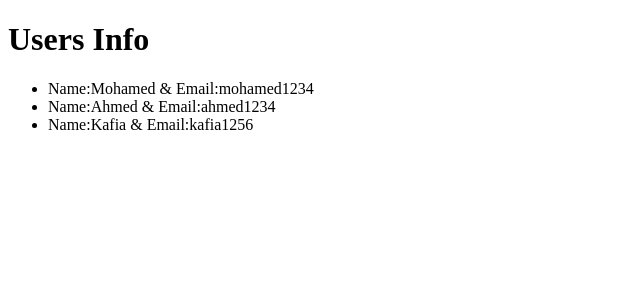
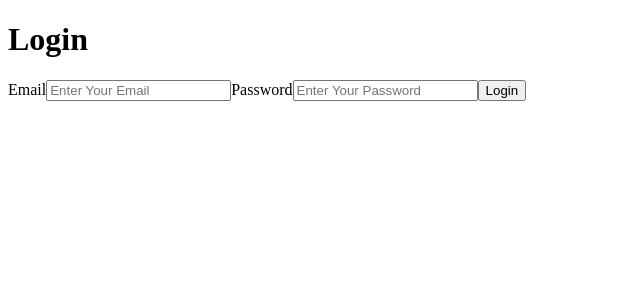
Before and after one commit to Mohamed-Abdinasir-Farah/React-JS-Exercises, a React (Vite) app: page / in a window 1280 px wide. Shown: the top 300 px of the page, without its empty margins (0-640 px from the left). Built offline with nearby package versions, Linux system fonts and the light colour scheme.

Commit message:
commited exercise 11

```diff
--- a/src/App.jsx
+++ b/src/App.jsx
@@ -6,4 +6,5 @@
 // export {default} from './Exercise7/Exercise7';
 // export {default} from './Exercise8/Exercise8';
 // export {default} from './Exercise9/Exercise9';
-export {default} from './Exercise10/Exercise10';
+// export {default} from './Exercise10/Exercise10';
+export {default} from './Exercise11/LoginForm';
--- /dev/null
+++ b/src/Exercise11/LoginForm.jsx
@@ -0,0 +1,59 @@
+import { useState } from "react";
+
+const LoginForm = () => {
+  const [userEmail, setUserEmail] = useState("");
+  const [userPassword, setUserPassword] = useState("");
+  const [isLoggedIn, setIsLoggedin] = useState(false);
+
+  const handleLogin = (e) => {
+    e.preventDefault();
+
+    if (userEmail.trim() !== "" && userPassword.trim() !== "") {
+      setIsLoggedin(true);
+    }
+  };
+
+  const handleLogout = () => {
+    setUserEmail("");
+    setUserPassword("");
+    setIsLoggedin(false);
+  };
+
+  if (isLoggedIn) {
+    return (
+      <div>
+        <h1>Welcome, {userEmail}!</h1>
+        <button onClick={handleLogout}>Logout</button>
+      </div>
+    );
+  }
+  return (
+    <form onSubmit={handleLogin}>
+      <div>
+        <h1>Login</h1>
+        <label htmlFor="htmlFor">Email</label>
+        <input
+          type="text"
+          placeholder="Enter Your Email"
+          required
+          onChange={(e) => setUserEmail(e.target.value)}
+          value={userEmail}
+        />
+
+        <label htmlFor="htmlFor">Password</label>
+        <input
+          type="text"
+          placeholder="Enter Your Password"
+          required
+          onChange={(e) => setUserPassword(e.target.value)}
+          value={userPassword}
+        />
+
+        <button>Login</button>
+      </div>
+    </form>
+
+  )
+}
+
+export default LoginForm;
```
Also changed, not shown: src/Exercise11/App.jsx (added, +7 -0 lines).
